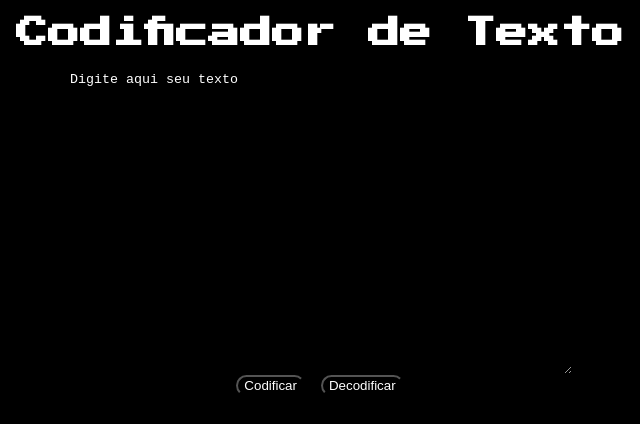
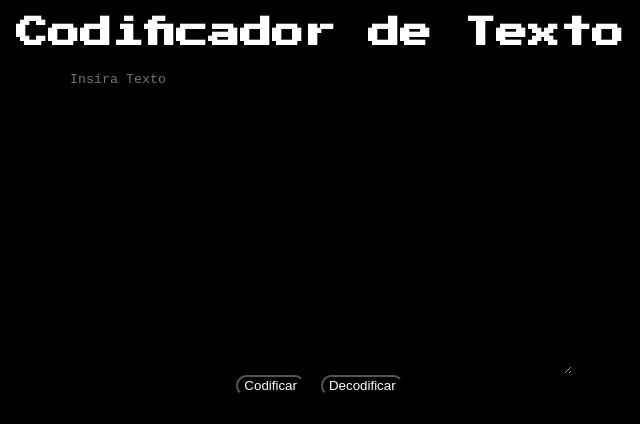
Before and after one commit to glaucecassiano/challenge-one-alura, a plain HTML site: page index.html in a window 1280 px wide. Shown: the part 219-643 px from the top of the page, 320-960 px from the left. Drawn offline with Linux system fonts and the light colour scheme.

Commit message:
tesxt area

```diff
--- a/index.html
+++ b/index.html
@@ -38,7 +38,7 @@
 
     <main class="corpo">
       <h1>Codificador de Texto</h1>
-      <textarea type="text" id="codigo" label="Inserir Texto">Digite aqui seu texto</textarea>
+      <textarea type="text" id="codigo" label="Inserir Texto" placeholder="Insira Texto"></textarea>
       <div class="botoes">
       <button onclick="codifica()">Codificar</button>
       <button onclick="decodifica()">Decodificar</button>
```
